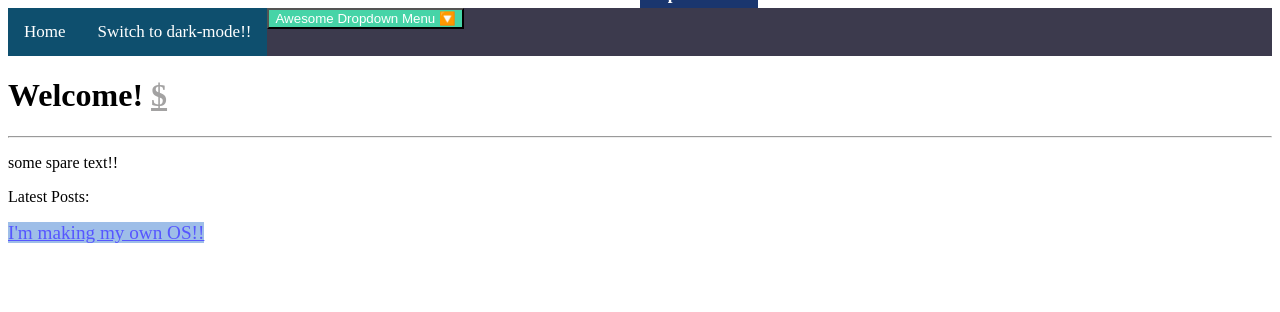
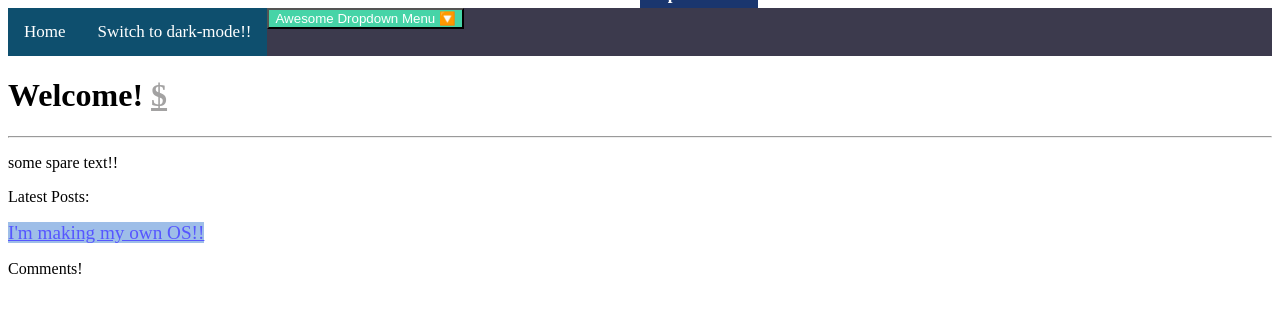
Before and after one commit to ah5k5692/ah5k5692.github.io, a plain HTML site: page index.html in a window 1280 px wide. Drawn offline with Linux system fonts and the light colour scheme; some icons are missing.

Commit message:
Update index.html

```diff
--- a/index.html
+++ b/index.html
@@ -55,6 +55,7 @@
   <main id="temp">
     <div class="posts-container"><a class="special" href="blog1.html">I'm making my own OS!!</a></div>
   </main>
+	<p>Comments!</p>
  <script src="https://giscus.app/client.js"
         data-repo="Abdulhadi5692HDI2/Abdulhadi5692HDI2.github.io"
         data-repo-id="R_kgDOHzlAYA"
@@ -69,6 +70,7 @@
         data-lang="en"
         crossorigin="anonymous"
         async>
+</script>
 
 </body>
 </html>
```
